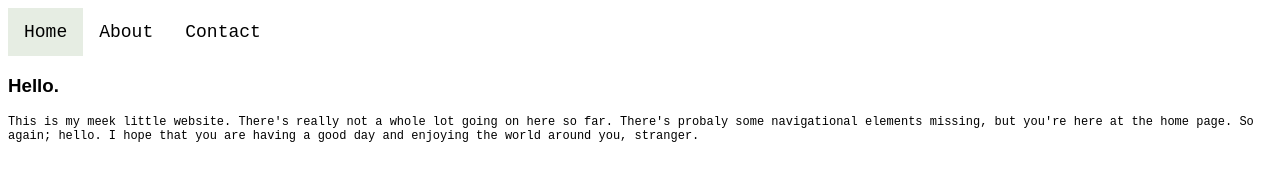
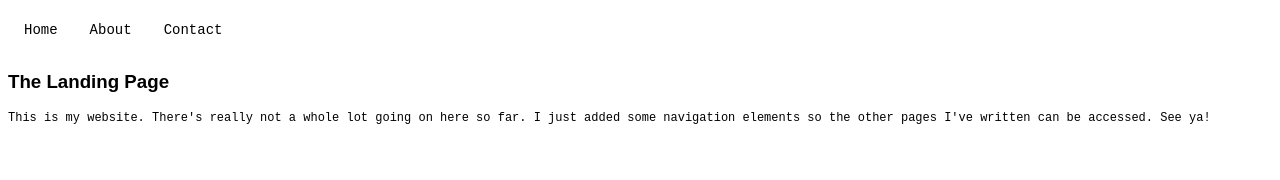
Before and after one commit to Supermorose/test-blog, a plain HTML site: page index.html in a window 1280 px wide. Drawn offline with Linux system fonts and the light colour scheme.

Commit message:
add navbar to all pages

```diff
--- a/css/style.css
+++ b/css/style.css
@@ -21,7 +21,7 @@ dl, ul{
     float: left;
     color: black;
     text-align: center;
-    font-size: 18px;
+    font-size: 14px;
     padding: 14px 16px;
     text-decoration: none;
 }
@@ -32,6 +32,6 @@ dl, ul{
 }
 
 .topnav a.active {
-    background-color: #6e995d2c;
+    background-color: white;
     color: black;
 }
--- a/index.html
+++ b/index.html
@@ -14,7 +14,7 @@
             <a href="about.html">About</a>
             <a href="contact.html">Contact</a>
         </div>
-        <h3 style="font-family: Arial, sans-serif;">Hello.</h3>
-        <p> This is my meek little website. There's really not a whole lot going on here so far. There's probaly some navigational elements missing, but you're here at the home page. So again; hello. I hope that you are having a good day and enjoying the world around you, stranger.</p>
+        <h3 style="font-family: Arial, sans-serif;">The Landing Page</h3>
+        <p> This is my website. There's really not a whole lot going on here so far. I just added some navigation elements so the other pages I've written can be accessed. See ya!</p>
     </body>
 </html>
```
Also changed, not shown: about.html (+5 -0 lines), contact.html (+1 -0 lines).
